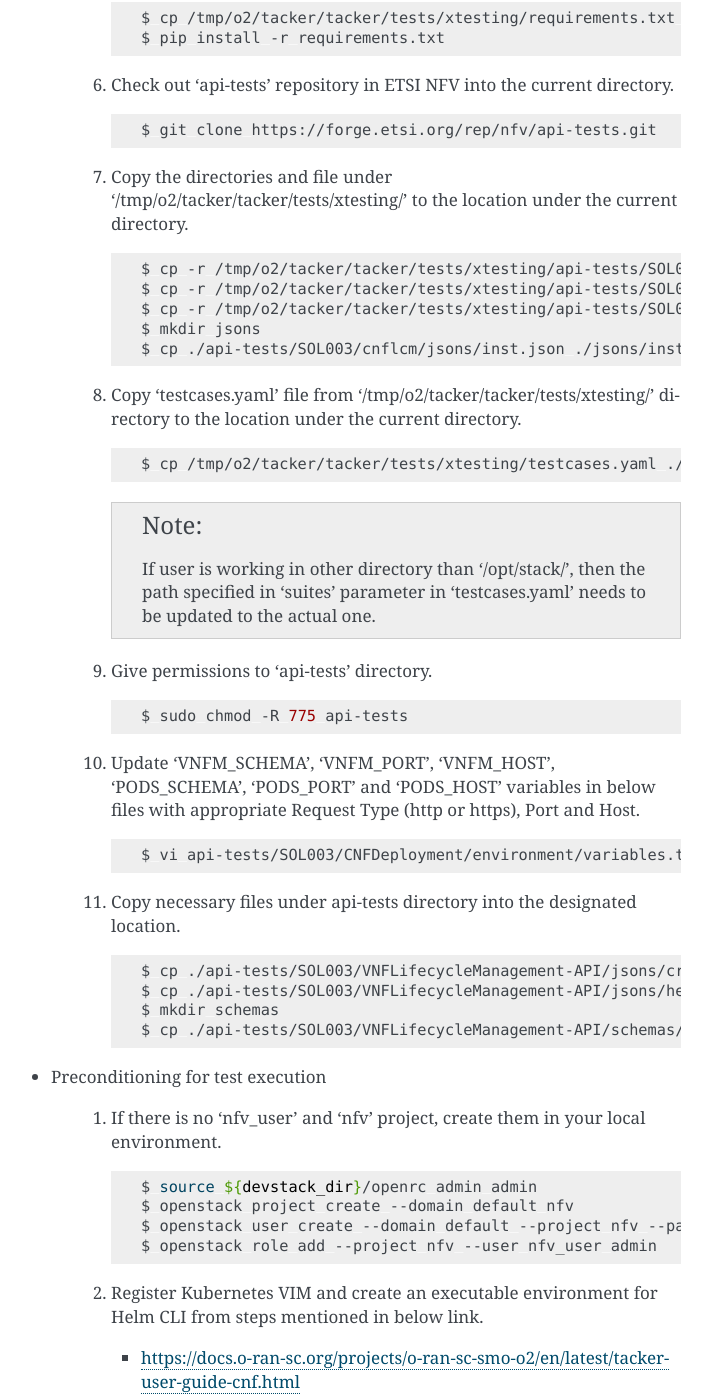
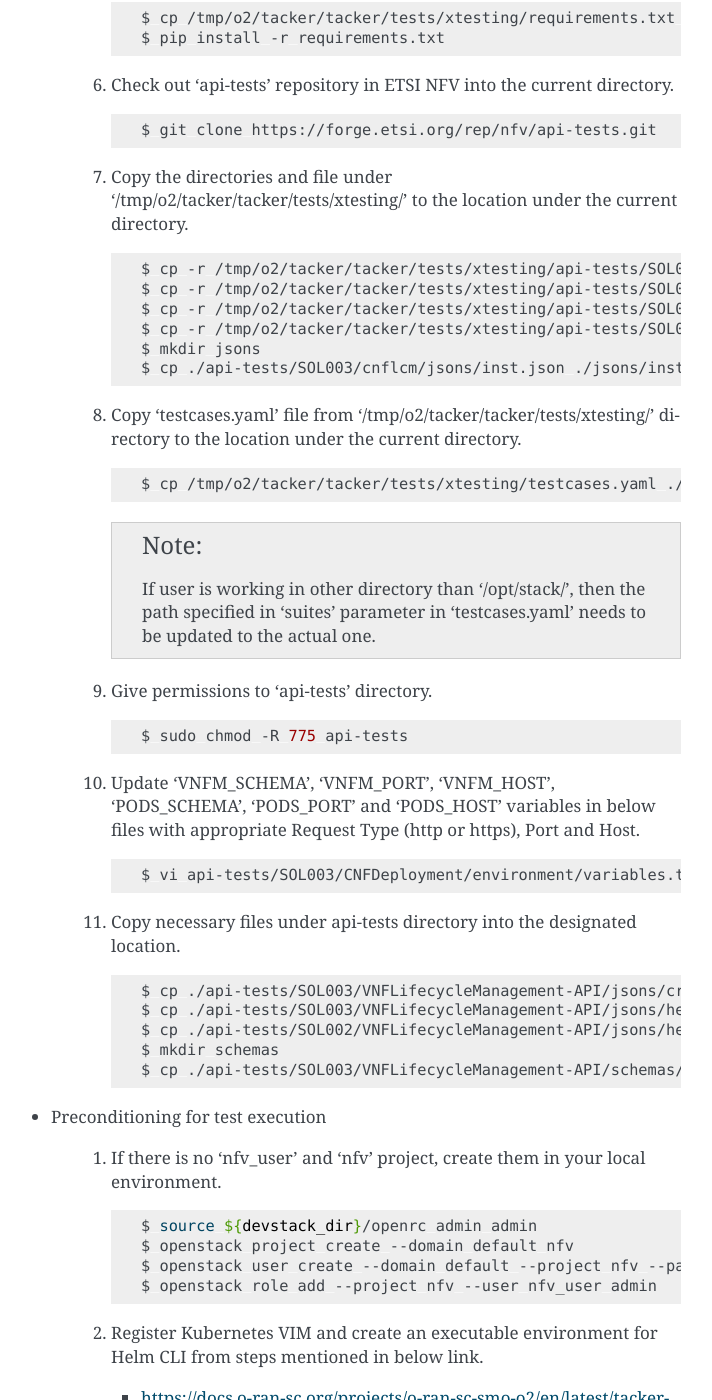
Before and after one commit to o-ran-sc/smo-o2, a Sphinx documentation site: the page built from docs/developer-guide.rst, in a window 1280 px wide and 1400 px high, scrolled down 1042 px. Shown: the whole window, without its empty margins (399-1111 px from the left). Built offline with Sphinx 7.4.7, drawn with Linux system fonts in a browser that asks for light colours; some of the changed text lies outside the part shown.

Commit message:
Add Heal VNFC conformance test in Xtesting
This patch adds a new conformance test for healing VNFC based on
ETSI NFV-TST 010 specification with Xtesting.

Issue-ID: SMO-119
Change-Id: Ie30b396256c40489f179efe9ebf471f08657362d
Signed-off-by: Koichi Edagawa <edagawa.kc@nec.com>

```diff
--- a/docs/developer-guide.rst
+++ b/docs/developer-guide.rst
@@ -78,6 +78,7 @@ The following steps are the procedure of API conformance test according to the s
 
       .. code:: bash
 
+         $ cp -r /tmp/o2/tacker/tacker/tests/xtesting/api-tests/SOL002/cnflcm ./api-tests/SOL002
          $ cp -r /tmp/o2/tacker/tacker/tests/xtesting/api-tests/SOL003/CNFDeployment ./api-tests/SOL003
          $ cp -r /tmp/o2/tacker/tacker/tests/xtesting/api-tests/SOL003/cnflcm ./api-tests/SOL003
          $ cp -r /tmp/o2/tacker/tacker/tests/xtesting/api-tests/SOL005/CNFPrecondition ./api-tests/SOL005
@@ -112,6 +113,7 @@ The following steps are the procedure of API conformance test according to the s
 
          $ cp ./api-tests/SOL003/VNFLifecycleManagement-API/jsons/createVnfRequest.json ./jsons
          $ cp ./api-tests/SOL003/VNFLifecycleManagement-API/jsons/healVnfRequest.json ./jsons
+         $ cp ./api-tests/SOL002/VNFLifecycleManagement-API/jsons/healVnfRequest.json ./jsons/healVnfcRequest.json
          $ mkdir schemas
          $ cp ./api-tests/SOL003/VNFLifecycleManagement-API/schemas/vnfInstance.schema.json ./schemas
 
```
Also changed, not shown: other parts of docs/developer-guide.rst (+1 -1 lines), 3 other files.
